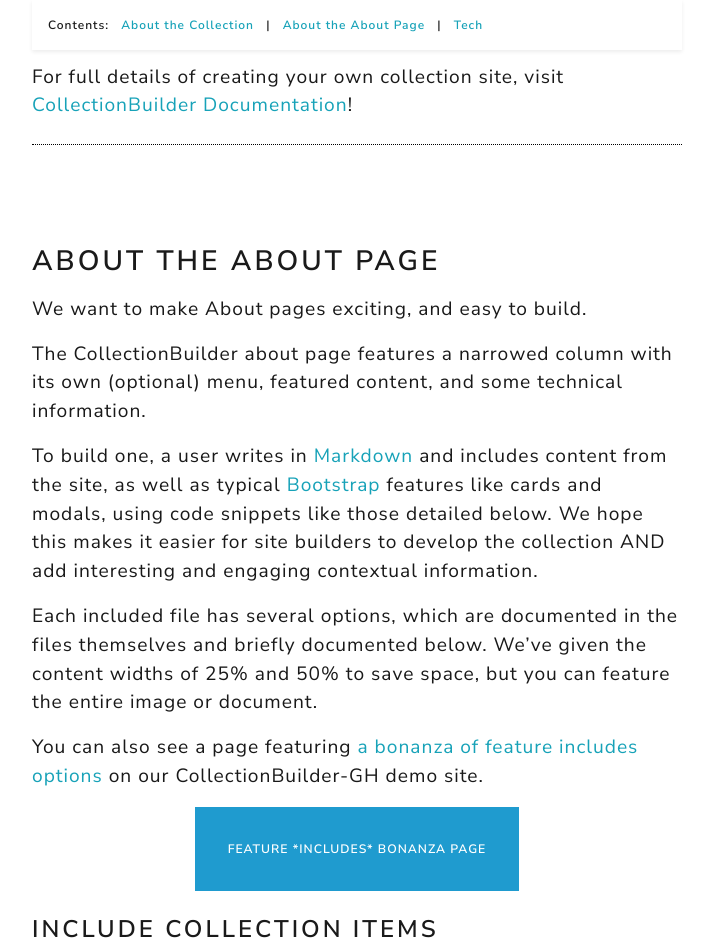
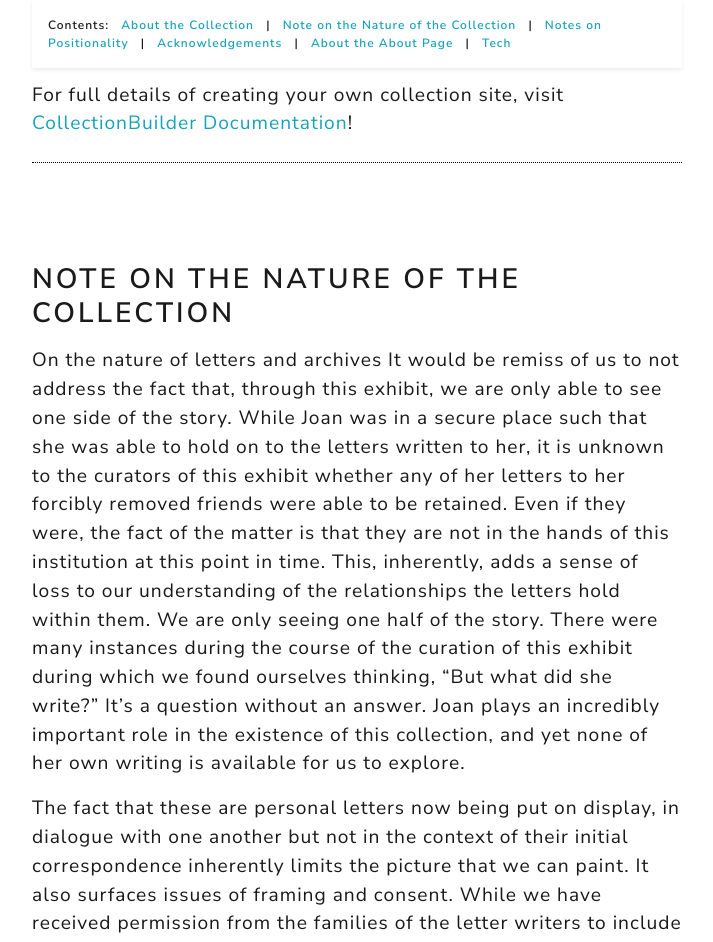
Before and after one commit to ubc-library-rbsc/gillis-2021, a Jekyll site: the page built from pages/about.md, in a window 1280 px wide and 1400 px high, scrolled down 902 px. Shown: the top 942 px of the window, without its empty margins (283-996 px from the left). Built offline with Jekyll 4.4.1, drawn with Linux system fonts in a browser that asks for light colours; nearby versions of some CDN libraries; some of the changed text lies outside the part shown.

Commit message:
Testing adding sections to the nav-menu
See instructions here: https://collectionbuilder.github.io/cb-docs/docs/pages/features/#feature-includes

```diff
--- a/pages/about.md
+++ b/pages/about.md
@@ -10,7 +10,7 @@
 
 {% include feature/jumbotron.html objectid="https://raw.githubusercontent.com/ubc-library-rbsc/gillis-2021_draft/main/objects/test-feature-image.jpg" %}
 
-{% include feature/nav-menu.html sections="About the Collection;About the About Page" %}
+{% include feature/nav-menu.html sections="About the Collection; Note on the Nature of the Collection; Notes on Positionality;Acknowledgements;About the About Page" %}
 
 ## About the Collection
 
@@ -23,5 +23,26 @@
 
 For full details of creating your own collection site, visit [CollectionBuilder Documentation](https://collectionbuilder.github.io/cb-docs/)!
 
+## Note on the Nature of the Collection
+
+On the nature of letters and archives
+It would be remiss of us to not address the fact that, through this exhibit, we are only able to see one side of the story. While Joan was in a secure place such that she was able to hold on to the letters written to her, it is unknown to the curators of this exhibit whether any of her letters to her forcibly removed friends were able to be retained. Even if they were, the fact of the matter is that they are not in the hands of this institution at this point in time. This, inherently, adds a sense of loss to our understanding of the relationships the letters hold within them. We are only seeing one half of the story. There were many instances during the course of the curation of this exhibit during which we found ourselves thinking, “But what did she write?” It’s a question without an answer. Joan plays an incredibly important role in the existence of this collection, and yet none of her own writing is available for us to explore.
+
+The fact that these are personal letters now being put on display, in dialogue with one another but not in the context of their initial correspondence inherently limits the picture that we can paint. It also surfaces issues of framing and consent. While we have received permission from the families of the letter writers to include their writing in our exhibit, there is no way for us to go back in time and inform the writer as they were writing that someday, the words that they wrote would be available for the world to see. We are making public personal thoughts sent in confidence -- or as much confidence one can have while knowing that a censor was always your letter’s first recipient.
+
+In addition to the wartime censor’s looming presence, so too do we see in these letters a self-censorship that emerges as a result of the imbalance between the life circumstances of the author and recipient. While yearning to remain close to Joan, it is highly likely that the authors of these letters did not wish to burden her with the true weight of their experiences. So, too, are we as readers of these letters saved from the harshest experiences these writers may have had to endure. It is only through conjecture and historical context that we can identify how what was written offered protection through omission as a kindness.
+
+Joan’s spectre looms large in our experience of these letters and her existence as a white teen cannot be ignored. It is, quite plainly, what made the dynamics of these writing relationships possible. At this time in Canada’s history, news from home could have never come from a Japanese Canadian friend.
+
+We wish to acknowledge that these letters are incredibly valuable in that they enable us to gain a glimpse into the lives of these letters’ authors, but that our historical gain is not free of conflicting feelings about how these letters came to be material for an exhibit, and what making them into an exhibit represents.
+
+## Notes on Positionality
+
+Insert text here.
+
+## Acknowledgements
+
+Insert text here.
+
 <!-- IMPORTANT!!! DELETE this comment and the include below when you are finished editing this page for your collection. The include below introduces about page features. They will show up on your collection's about page until you delete it.  -->
 {% include cb/about_the_about.md %}
```
